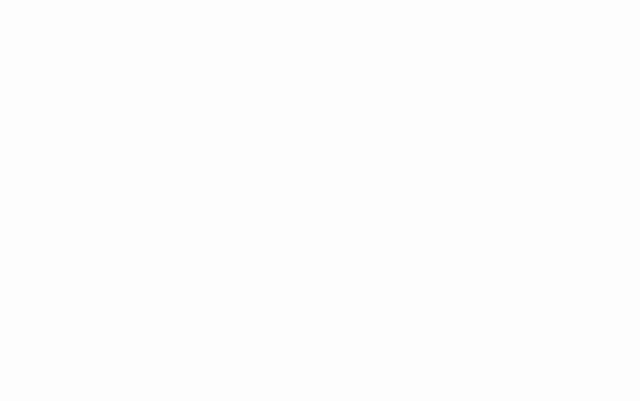
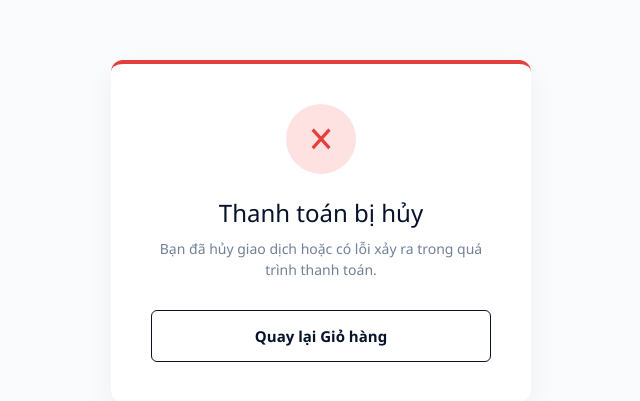
Before and after one commit to huynd-developer/dominus_ecommercial, a Vue app in the folder Frontend/: page /payment-return in a window 1280 px wide. Before the commit this address had no page. Shown: the part 169-570 px from the top of the page, without its empty margins (319-959 px from the left). Built offline with nearby package versions, Linux system fonts and the light colour scheme; the HTML template or start-up script is replaced by a standard one.

Commit message:
update api gio hang & fe gio hang

```diff
--- a/Frontend/src/modules/shop/feature/cart/CartViews.vue
+++ b/Frontend/src/modules/shop/feature/cart/CartViews.vue
@@ -1,18 +1,21 @@
 <template>
   <div class="page-wrapper">
+    <!-- NAVBAR TÔNG TỐI LUXURY (Icon viền tròn) -->
     <header class="dark-navbar">
       <div class="logo-section">
         <img src="@/assets/Logo.png" alt="Dominus" class="brand-logo" @click="$router.push('/')" />
       </div>
 
       <div class="nav-right">
+        <!-- TÀI KHOẢN -->
         <div class="nav-item account-menu">
           <div class="nav-trigger">
-            <svg class="nav-icon" viewBox="0 0 24 24" fill="none" stroke="currentColor" stroke-width="1.5"><path d="M20 21v-2a4 4 0 00-4-4H8a4 4 0 00-4 4v2"/><circle cx="12" cy="7" r="4"/></svg>
-            <span>Tài khoản</span>
+            <div class="circle-icon"><svg viewBox="0 0 24 24" fill="none" stroke="currentColor" stroke-width="1.5"><path d="M20 21v-2a4 4 0 00-4-4H8a4 4 0 00-4 4v2"/><circle cx="12" cy="7" r="4"/></svg></div>
+            <span class="nav-text">Tài khoản</span>
             <svg class="chevron-down" viewBox="0 0 24 24" fill="none" stroke="currentColor" stroke-width="2"><polyline points="6 9 12 15 18 9"/></svg>
           </div>
 
+          <!-- Dropdown Sổ xuống -->
           <div class="dropdown-content">
             <div class="dropdown-header">
               <div class="avatar">H</div>
@@ -33,12 +36,13 @@
           </div>
         </div>
 
+        <!-- GIỎ HÀNG -->
         <div class="nav-item cart-btn" @click="$router.push('/cart')">
-          <div class="cart-icon-wrapper">
-            <svg class="nav-icon" viewBox="0 0 24 24" fill="none" stroke="currentColor" stroke-width="1.5"><path d="M6 2L3 6v14a2 2 0 002 2h14a2 2 0 002-2V6l-3-4z"/><line x1="3" y1="6" x2="21" y2="6"/><path d="M16 10a4 4 0 01-8 0"/></svg>
+          <div class="circle-icon cart-wrapper">
+            <svg viewBox="0 0 24 24" fill="none" stroke="currentColor" stroke-width="1.5"><path d="M6 2L3 6v14a2 2 0 002 2h14a2 2 0 002-2V6l-3-4z"/><line x1="3" y1="6" x2="21" y2="6"/><path d="M16 10a4 4 0 01-8 0"/></svg>
             <span class="cart-badge">{{ cartItems.length || 0 }}</span>
           </div>
-          <span>Giỏ hàng</span>
+          <span class="nav-text">Giỏ hàng</span>
         </div>
       </div>
     </header>
@@ -137,25 +141,33 @@ onMounted(loadCart);
 .dark-navbar {
   display: flex; justify-content: space-between; align-items: center;
   padding: 0 40px; height: 70px;
-  background-color: #08101f;
+  background-color: #08101f; /* Navy đậm */
   border-bottom: 1px solid rgba(255, 255, 255, 0.05);
 }
 .logo-section { display: flex; align-items: center; }
-.brand-logo { height: 35px; object-fit: contain; cursor: pointer; transition: 0.2s; filter: brightness(0) invert(1) sepia(1) saturate(5) hue-rotate(3deg); }
+.brand-logo { height: 100px; object-fit: contain; cursor: pointer; transition: 0.2s; filter: brightness(0) invert(1) sepia(1) saturate(5) hue-rotate(3deg); }
 .brand-logo:hover { opacity: 0.8; }
 
 .nav-right { display: flex; align-items: center; gap: 30px; height: 100%; }
-.nav-item { display: flex; align-items: center; gap: 8px; color: #fdfdfd; font-size: 14px; cursor: pointer; height: 100%; transition: 0.2s; position: relative; }
-.nav-item:hover, .nav-item:hover .nav-icon { color: #b78d52; }
-.nav-icon { width: 22px; height: 22px; color: #fdfdfd; transition: 0.2s; }
+.nav-item { display: flex; align-items: center; gap: 8px; cursor: pointer; height: 100%; position: relative; }
+.nav-trigger { display: flex; align-items: center; gap: 8px; height: 100%; }
 
-.cart-icon-wrapper { position: relative; display: flex; align-items: center; }
-.cart-badge { position: absolute; top: -8px; right: -8px; background: #b78d52; color: white; font-size: 11px; font-weight: bold; width: 18px; height: 18px; border-radius: 50%; display: flex; align-items: center; justify-content: center; }
+/* Vòng tròn bọc Icon */
+.circle-icon { width: 36px; height: 36px; border: 1px solid #718096; border-radius: 50%; display: flex; align-items: center; justify-content: center; transition: 0.3s; color: #a0aec0; }
+.circle-icon svg { width: 18px; height: 18px; }
+.nav-text { color: #fdfdfd; font-size: 14px; font-weight: 500; transition: 0.3s; }
+.chevron-down { width: 14px; height: 14px; color: #a0aec0; transition: 0.3s; }
 
-.account-menu { position: relative; }
-.nav-trigger { display: flex; align-items: center; gap: 8px; height: 100%; }
-.chevron-down { width: 16px; height: 16px; margin-left: -2px; }
+/* Hiệu ứng Hover nháy vàng */
+.nav-item:hover .circle-icon { border-color: #b78d52; color: #b78d52; }
+.nav-item:hover .nav-text { color: #b78d52; }
+.nav-item:hover .chevron-down { color: #b78d52; }
 
+/* Giỏ hàng Badge */
+.cart-wrapper { position: relative; }
+.cart-badge { position: absolute; top: -6px; right: -6px; background: #b78d52; color: white; font-size: 11px; font-weight: bold; width: 18px; height: 18px; border-radius: 50%; display: flex; align-items: center; justify-content: center; border: 2px solid #08101f; }
+
+/* Dropdown Sổ xuống */
 .dropdown-content { position: absolute; top: 100%; right: -20px; width: 260px; background: white; border-radius: 8px; box-shadow: 0 10px 30px rgba(0,0,0,0.1); opacity: 0; visibility: hidden; transition: all 0.2s ease-in-out; transform: translateY(10px); z-index: 100; border: 1px solid #eaeaea;}
 .account-menu:hover .dropdown-content { opacity: 1; visibility: visible; transform: translateY(0); }
 .dropdown-content::before { content: ''; position: absolute; top: -6px; right: 50px; border-left: 6px solid transparent; border-right: 6px solid transparent; border-bottom: 6px solid white; }
--- /dev/null
+++ b/Frontend/src/modules/shop/feature/checkout/PaymentReturnView.vue
@@ -0,0 +1,112 @@
+<template>
+  <div class="payment-return-wrapper">
+    <!-- Màn hình Thành công -->
+    <div class="message-box" v-if="status === 'success'">
+      <div class="icon success">✓</div>
+      <h2>Thanh toán thành công!</h2>
+      <p>Cảm ơn bạn đã mua sắm tại Dominus. Đơn hàng của bạn đang được xử lý.</p>
+      <button @click="$router.push('/product')">Tiếp tục mua sắm ➔</button>
+    </div>
+
+    <!-- Màn hình Hủy / Thất bại -->
+    <div class="message-box" v-else-if="status === 'cancel'">
+      <div class="icon error">✕</div>
+      <h2>Thanh toán bị hủy</h2>
+      <p>Bạn đã hủy giao dịch hoặc có lỗi xảy ra trong quá trình thanh toán.</p>
+      <button class="btn-outline" @click="$router.push('/cart')">Quay lại Giỏ hàng</button>
+    </div>
+
+    <!-- Màn hình chờ Load -->
+    <div class="message-box" v-else>
+      <h2>Đang kiểm tra giao dịch...</h2>
+    </div>
+  </div>
+</template>
+
+<script setup lang="ts">
+import { ref, onMounted } from 'vue';
+import { useRoute, useRouter } from 'vue-router';
+
+const route = useRoute();
+const router = useRouter();
+const status = ref('processing');
+
+onMounted(() => {
+  // Lấy mã phản hồi từ URL do VNPay trả về
+  const responseCode = route.query.vnp_ResponseCode;
+
+  if (responseCode === '00') {
+    // 00 là mã thành công của VNPay
+    status.value = 'success';
+  } else {
+    // Các mã khác (như 24 là Khách hàng hủy) đều coi là thất bại
+    status.value = 'cancel';
+  }
+});
+</script>
+
+<style scoped>
+.payment-return-wrapper {
+  min-height: 100vh;
+  display: flex;
+  align-items: center;
+  justify-content: center;
+  background-color: #fafbfc;
+  font-family: 'Segoe UI', Tahoma, Geneva, Verdana, sans-serif;
+}
+
+.message-box {
+  background: white;
+  padding: 40px;
+  border-radius: 12px;
+  box-shadow: 0 10px 30px rgba(0,0,0,0.05);
+  text-align: center;
+  max-width: 420px;
+  width: 100%;
+  border-top: 4px solid #b78d52;
+}
+
+.icon {
+  width: 70px;
+  height: 70px;
+  border-radius: 50%;
+  display: flex;
+  align-items: center;
+  justify-content: center;
+  font-size: 36px;
+  margin: 0 auto 25px;
+  font-weight: bold;
+}
+
+.icon.success { background: #e6ffed; color: #38a169; }
+.icon.error { background: #fee2e2; color: #e53e3e; border-top: none; }
+.message-box:has(.error) { border-top-color: #e53e3e; }
+
+h2 { color: #06132b; margin: 0 0 10px 0; font-size: 24px; }
+p { color: #718096; font-size: 14px; margin-bottom: 30px; line-height: 1.5; }
+
+button {
+  width: 100%;
+  padding: 14px;
+  background: #06132b;
+  color: white;
+  border: none;
+  border-radius: 6px;
+  font-weight: bold;
+  cursor: pointer;
+  transition: 0.2s;
+  font-size: 15px;
+}
+button:hover { background: #b78d52; }
+
+.btn-outline {
+  background: transparent;
+  color: #06132b;
+  border: 1px solid #06132b;
+}
+.btn-outline:hover {
+  background: #f8fafc;
+  color: #b78d52;
+  border-color: #b78d52;
+}
+</style>
--- a/Frontend/src/router/index.ts
+++ b/Frontend/src/router/index.ts
@@ -7,6 +7,7 @@ import { h } from "vue";
 import ProductDetailView from '@/modules/shop/feature/product/ProductDetailView.vue';
 import CartView from '@/modules/shop/feature/cart/CartViews.vue';
 import CheckoutView from '@/modules/shop/feature/checkout/CheckoutViews.vue';
+import PaymentReturnView from '@/modules/shop/feature/checkout/PaymentReturnView.vue';
 
 // Layout quản trị của Admin & Shop
 import AdminLayout from "@/modules/admin/layout/AdminLayout.vue";
@@ -66,6 +67,11 @@ const routes: Array<RouteRecordRaw> = [
     name: "Checkout",
     component: CheckoutView,
     meta: { requiresAuth: true, allowedRoles: ["USER"] },
+  },
+  {
+    path: "/payment-return",
+    name: "PaymentReturn",
+    component: PaymentReturnView,
   },
 
   // Các trang Auth
```
Also changed, not shown: Frontend/src/modules/shop/feature/checkout/CheckoutViews.vue (+27 -15 lines), Frontend/src/modules/shop/feature/product/ProductDetailView.vue (+27 -15 lines).
